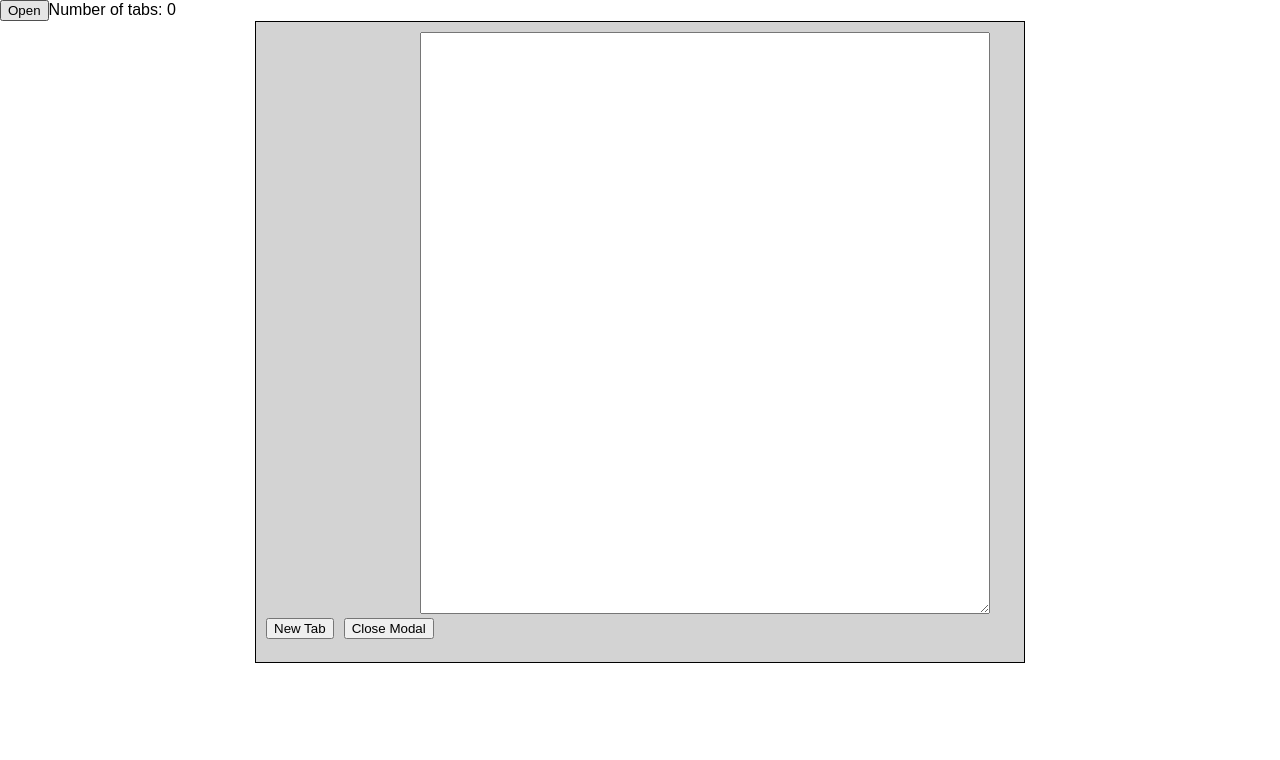
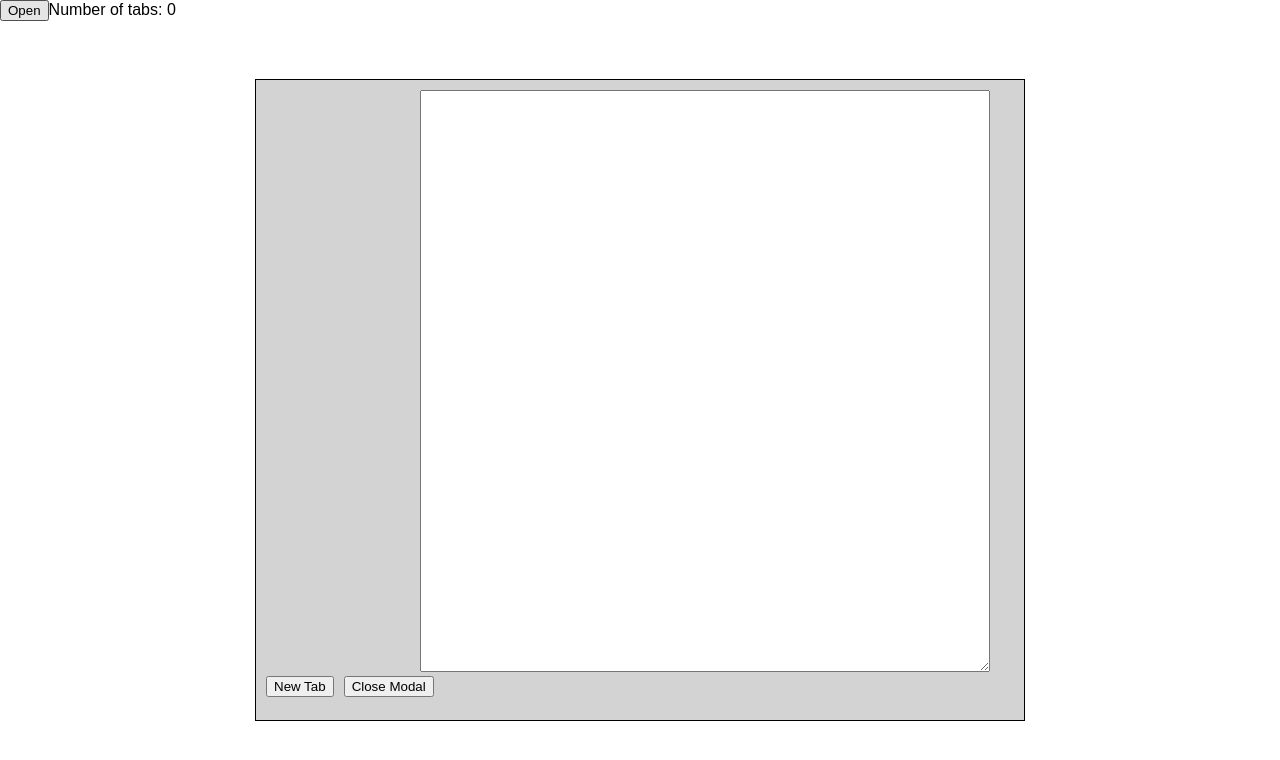
Before and after one commit to TrevorS/challenge-discord, a React (Create React App) app: page / in a window 1280 px wide. Both pictures are taken after a click on the button "Open". Shown: the top 760 px of the page. Built offline with nearby package versions, Linux system fonts and the light colour scheme.

Commit message:
Center modal and fix JS warning.

```diff
--- a/src/components/Modal.css
+++ b/src/components/Modal.css
@@ -4,6 +4,11 @@
   width: 60%;
   margin: auto;
   border: 1px solid black;
+  position: absolute;
+  top: 0;
+  right: 0;
+  left: 0;
+  bottom: 0;
 }
 
 .Modal-tabs {
--- a/src/components/Tab.js
+++ b/src/components/Tab.js
@@ -5,9 +5,7 @@ class Tab extends Component {
     super(props);
 
     const index = this.props.selectedTab;
-    const tab = this.props.tabs[index];
-
-    const text = this.props.tabs[index] && this.props.tabs[index].text || '';
+    const text = (this.props.tabs[index] && this.props.tabs[index].text) || '';
 
     this.state = {
       text,
```
